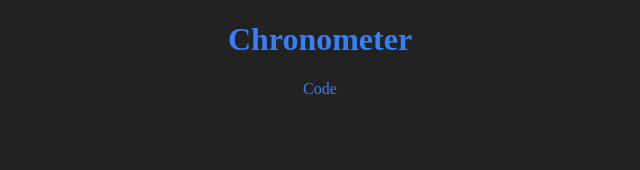
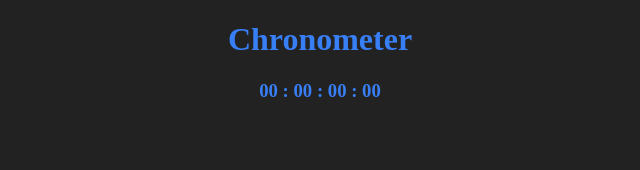
Before and after one commit to PabloFernandez-Git/Cronometro-ClassComponents, a React (Create React App) app: page / in a window 1280 px wide. Shown: the top 170 px of the page, without its empty margins (320-960 px from the left). Built offline with nearby package versions, Linux system fonts and the light colour scheme.

Commit message:
Mostrando el cronómetro en pantalla

```diff
--- a/src/components/Chronometer.jsx
+++ b/src/components/Chronometer.jsx
@@ -7,7 +7,10 @@ import styled from 'styled-components'
 class Chronometer extends Component {
 
     state = {
-
+        hours:0,
+        minutes:0,
+        seconds:0,
+        miliseconds:0
     }
 
     //Función que se llama con el boton start
@@ -40,9 +43,19 @@ class Chronometer extends Component {
 
     }
 
+    addZero(value){
+        return value < 10 ? `0${value}` : value
+    }
+
     render() {
+        let {hours, minutes, seconds, miliseconds} = this.state
+        hours = this.addZero(hours)
+        minutes = this.addZero(minutes)
+        seconds = this.addZero(seconds)
+        miliseconds = this.addZero(miliseconds)
+
         return (
-            <p>Code</p>
+            <h3>{`${hours} : ${minutes} : ${seconds} : ${miliseconds}`}</h3>
         )
     }
 }
```
Also changed, not shown: src/notas.txt.
